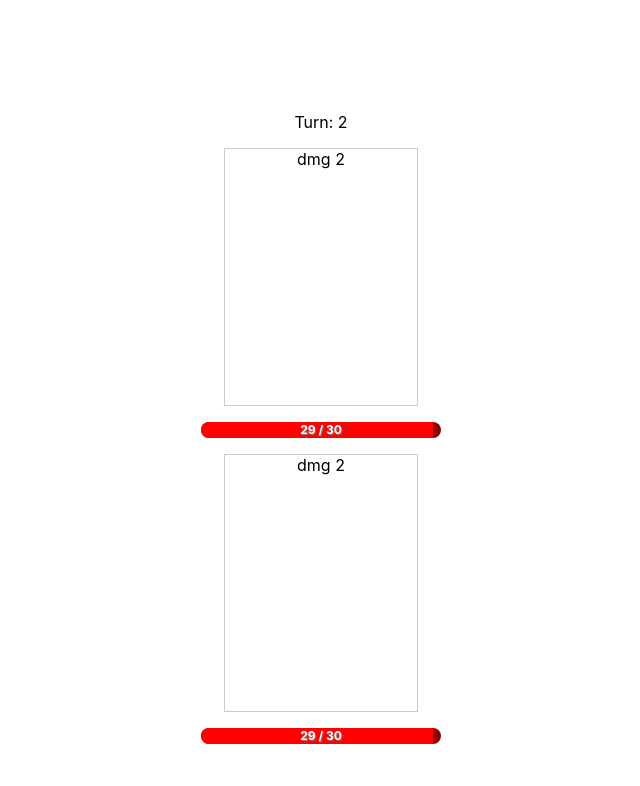
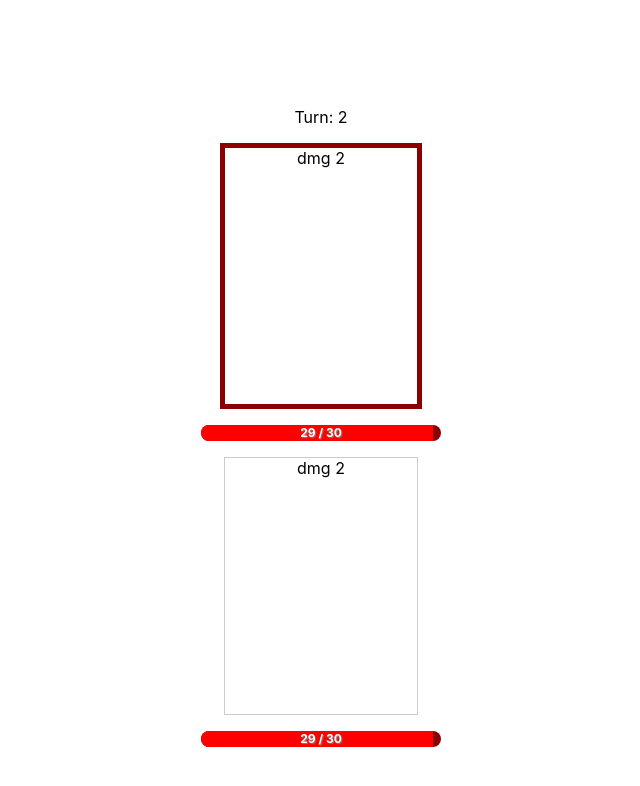
Before and after one commit to noahsug/card-auto-battler, a React (Create React App) app: page / in a window 1280 px wide. Shown: the top 786 px of the page, without its empty margins (319-959 px from the left). Built offline with nearby package versions, Linux system fonts and the light colour scheme.

Commit message:
highlight active player

```diff
--- a/src/components/BattleScreen.tsx
+++ b/src/components/BattleScreen.tsx
@@ -4,11 +4,10 @@ import './BattleScreen.css';
 
 import { useGame, useActions } from './GameContext';
 import Player from './Player';
-import { isOpponentTurn } from '../state/game';
 
 export default function BattleScreen() {
   const { turn } = useGame();
-  const { nextTurn, playCard } = useActions();
+  const { playCard } = useActions();
 
   const elapsedTime = useRef(0);
   const previousTime = useRef(0);
@@ -34,20 +33,6 @@ export default function BattleScreen() {
     };
   }, [playCard]);
 
-  //
-  // //  take turns every 2 seconds
-  // useEffect(() => {
-  //   let timeout: any = null;
-  //   if (turn === 0) {
-  //     //timeout = setTimeout(() => {
-  //       console.log('render battle screen', turn);
-  //       playCard();
-  //     // }, 2000);
-  //   }
-  //
-  //   return () => clearInterval(timeout);
-  // }, [playCard, turn]);
-
   return (
     <div className="BattleScreen">
       Turn: {turn}
--- a/src/components/Card.css
+++ b/src/components/Card.css
@@ -4,3 +4,7 @@
   height: 32vh;
   margin: 2vh auto;
 }
+
+.Card-active {
+  border: 5px solid darkred;
+}
--- a/src/components/Card.tsx
+++ b/src/components/Card.tsx
@@ -1,11 +1,22 @@
 import './Card.css';
 
-import { Card as CardState } from '../state/game';
+import { getActiveCard, getIsOpponentTurn } from '../state/game';
+import { useGame } from './GameContext';
 
-type Props =  { card: CardState }
+type Props = { isOpponent: boolean };
 
-export default function Card({ card }: Props) {
-  const { text } = card;
+export default function Card({ isOpponent }: Props) {
+  const game = useGame();
+  const player = isOpponent ? game.opponent : game.user;
+  const isOpponentTurn = getIsOpponentTurn(game);
 
-  return <div className="Card">{text}</div>;
+  const isActive = isOpponent ? isOpponentTurn : !isOpponentTurn;
+  const { text } = getActiveCard(player);
+
+  let className = 'Card';
+  if (isActive) {
+    className += ' Card-active';
+  }
+
+  return <div className={className}>{text}</div>;
 }
--- a/src/components/Player.tsx
+++ b/src/components/Player.tsx
@@ -7,11 +7,11 @@ type Props = { isOpponent: boolean };
 
 export default function Player({ isOpponent }: Props) {
   const player = useGame((game) => isOpponent ? game.opponent : game.user);
-  const { health, maxHealth, cards, activeCard } = player;
+  const { health, maxHealth } = player;
 
   return (
     <div className="Player">
-      <Card card={cards[activeCard]} />
+      <Card isOpponent={isOpponent} />
       <HealthBar health={health} maxHealth={maxHealth} />
     </div>
   );
--- a/src/state/actions.ts
+++ b/src/state/actions.ts
@@ -5,9 +5,7 @@ export const nextTurn = () => (game: Game) => {
 }
 
 export const playCard = () => (game: Game) => {
-  // if (!game.canPlayCard) return;
-
-  const activePlayer = getActivePlayer(game);
+const activePlayer = getActivePlayer(game);
   const nonActivePlayer = getNonActivePlayer(game);
   const card = getActiveCard(activePlayer);
 
@@ -17,5 +15,4 @@ export const playCard = () => (game: Game) => {
   activePlayer.activeCard = (activePlayer.activeCard + 1) % activePlayer.cards.length;
 
   game.turn++;
-  // game.canPlayCard = false;
 }
--- a/src/state/game.ts
+++ b/src/state/game.ts
@@ -13,7 +13,6 @@ export interface Game {
   user: Player;
   opponent: Player;
   turn: number;
-  canPlayCard: false;
 }
 
 function createInitialPlayer(): Player {
@@ -56,20 +55,19 @@ export function createInitialGame(): Game {
     user,
     opponent,
     turn: 0,
-    canPlayCard: false,
   };
 }
 
-export function isOpponentTurn(game: Game) {
+export function getIsOpponentTurn(game: Game) {
   return game.turn % 2 === 0;
 }
 
 export function getActivePlayer(game: Game) {
-  return isOpponentTurn(game) ? game.opponent : game.user;
+  return getIsOpponentTurn(game) ? game.opponent : game.user;
 }
 
 export function getNonActivePlayer(game: Game) {
-  return isOpponentTurn(game) ? game.user : game.opponent;
+  return getIsOpponentTurn(game) ? game.user : game.opponent;
 }
 
 export function getActiveCard(playerOrGame: Player | Game) {
```
